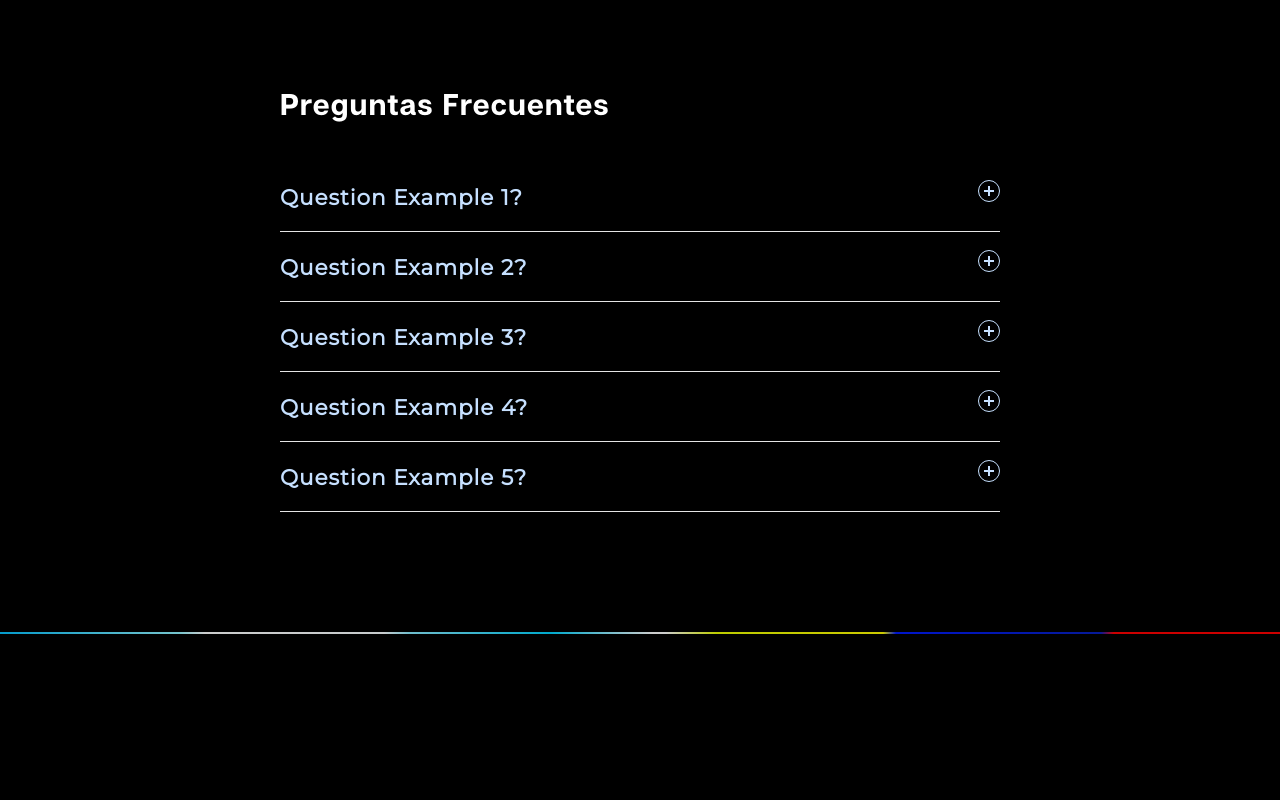
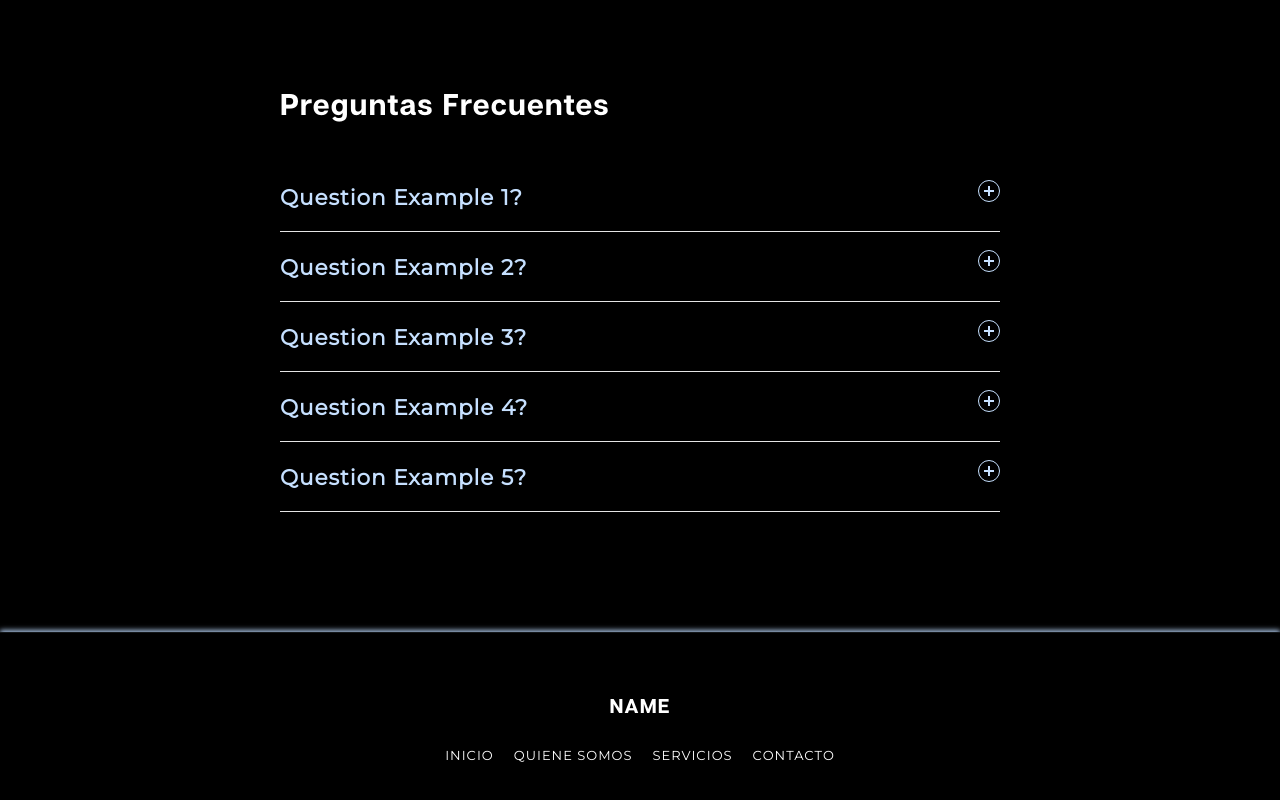
Before and after one commit to BFF-Development/escuelaFutbol, a React (Vite) app: page / in a window 1280 px wide. Shown: the part 914-1714 px from the top of the page. Built offline with nearby package versions, Linux system fonts and the light colour scheme.

Commit message:
continuing footer

```diff
--- a/src/components/footer/Footer.jsx
+++ b/src/components/footer/Footer.jsx
@@ -4,8 +4,13 @@ import "./footer.css"
 const Footer = () => {
   return (
     <div className="footer">
-        <div className="nav_degree_footer"></div>
-
+      <div className="title_footer"> <h2>Name</h2> </div>
+      <ul className="list_Footer">
+        <li>Inicio</li>
+        <li>Quiene Somos</li>
+        <li>Servicios</li>
+        <li>Contacto</li>
+      </ul>
 
     </div>
   )
--- a/src/components/footer/footer.css
+++ b/src/components/footer/footer.css
@@ -3,14 +3,44 @@
     width: 100%;
     min-height: 40vh;
     background-color: rgb(0, 0, 0);
+    border-top: 1px solid rgb(19, 22, 24);
+    border-bottom-left-radius: 0;
+    border-bottom-right-radius: 0;
+    box-shadow: 0px -2px 5px 0px #a6bfdf;
+    display: flex;
+    justify-content: flex-start;
+    align-items: center;
+    flex-direction: column;
+    flex-wrap: wrap;
+    padding: 4rem;
+    padding-top: 6rem;
+    gap: 3rem;
 }
 
-.nav_degree_footer{
-    position: absolute;
-    top: 0;
-    width: 100%;
-    background: rgb(5,194,254);
-    background: linear-gradient(90deg, rgba(5,194,254,1) 0%, rgba(146,245,255,1) 14%, rgba(254,255,255,1) 16%, rgba(249,254,255,1) 30%, rgba(138,236,255,1) 32%, rgba(0,212,255,1) 43%, rgba(255,255,255,1) 51%, rgba(255,255,255,1) 52%, rgba(236,255,0,1) 56%, rgba(255,252,0,1) 69%, rgba(0,26,255,1) 70%, rgba(7,32,191,1) 86%, rgba(255,0,0,1) 87%);
-    height: .2rem;
-    filter: opacity(.8);
+.title_footer h2{
+    color: white;
+    gap: 2rem;
+    list-style: none;
+    font-size: 2rem;
+    font-family: "ArticulatCF-bold";
+    letter-spacing: 1px ;
+    text-transform: uppercase;
 }
+
+.list_Footer{
+    color: white;
+    display: flex;
+    justify-content: center;
+    align-items: center;
+    flex-direction: row;
+    flex-wrap: wrap;
+    gap: 2rem;
+    list-style: none;
+}
+
+.list_Footer li{
+    font-size: 1.3rem;
+    letter-spacing: 1px;
+    text-transform: uppercase;
+    font-family: "montserrat";
+}
```
